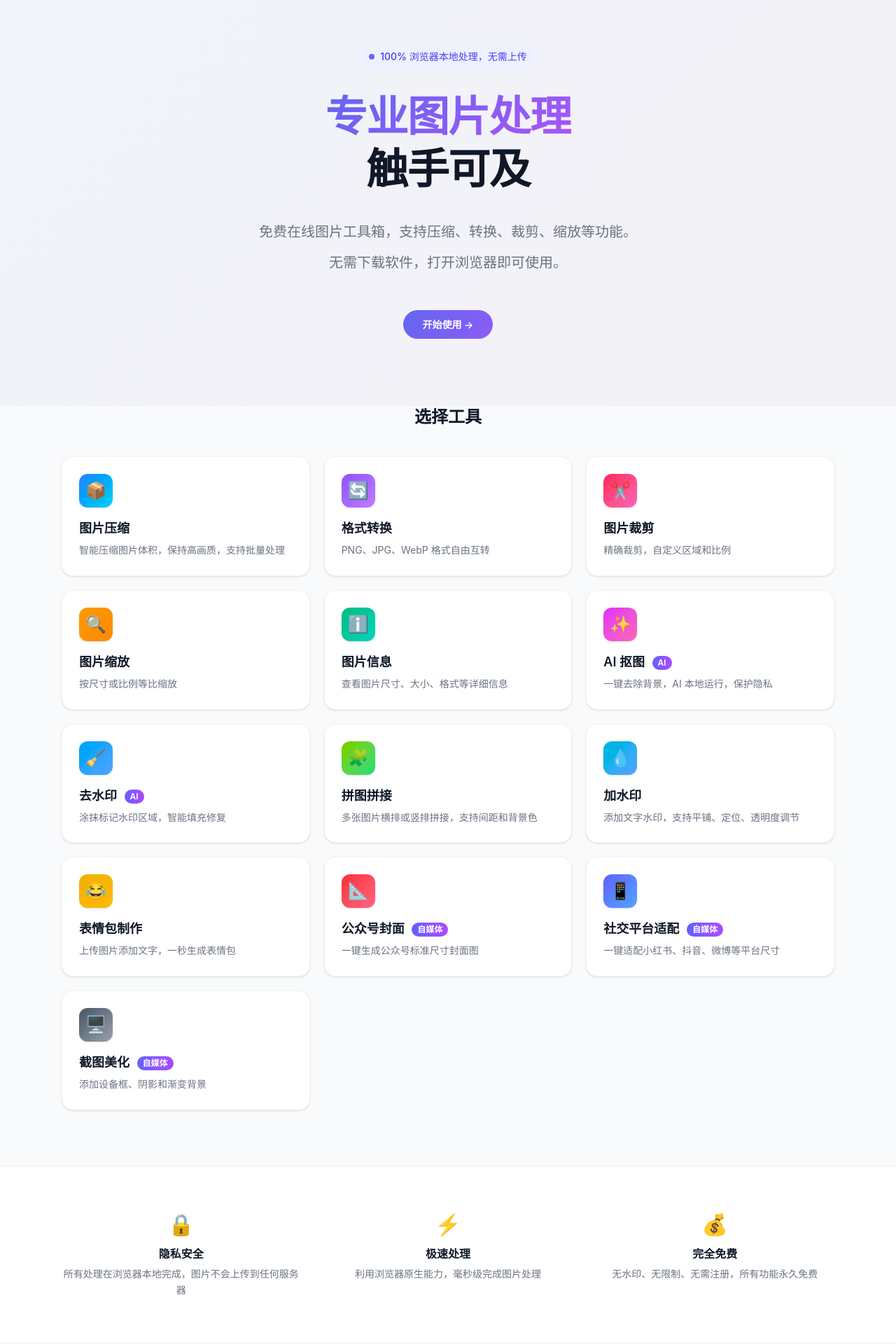
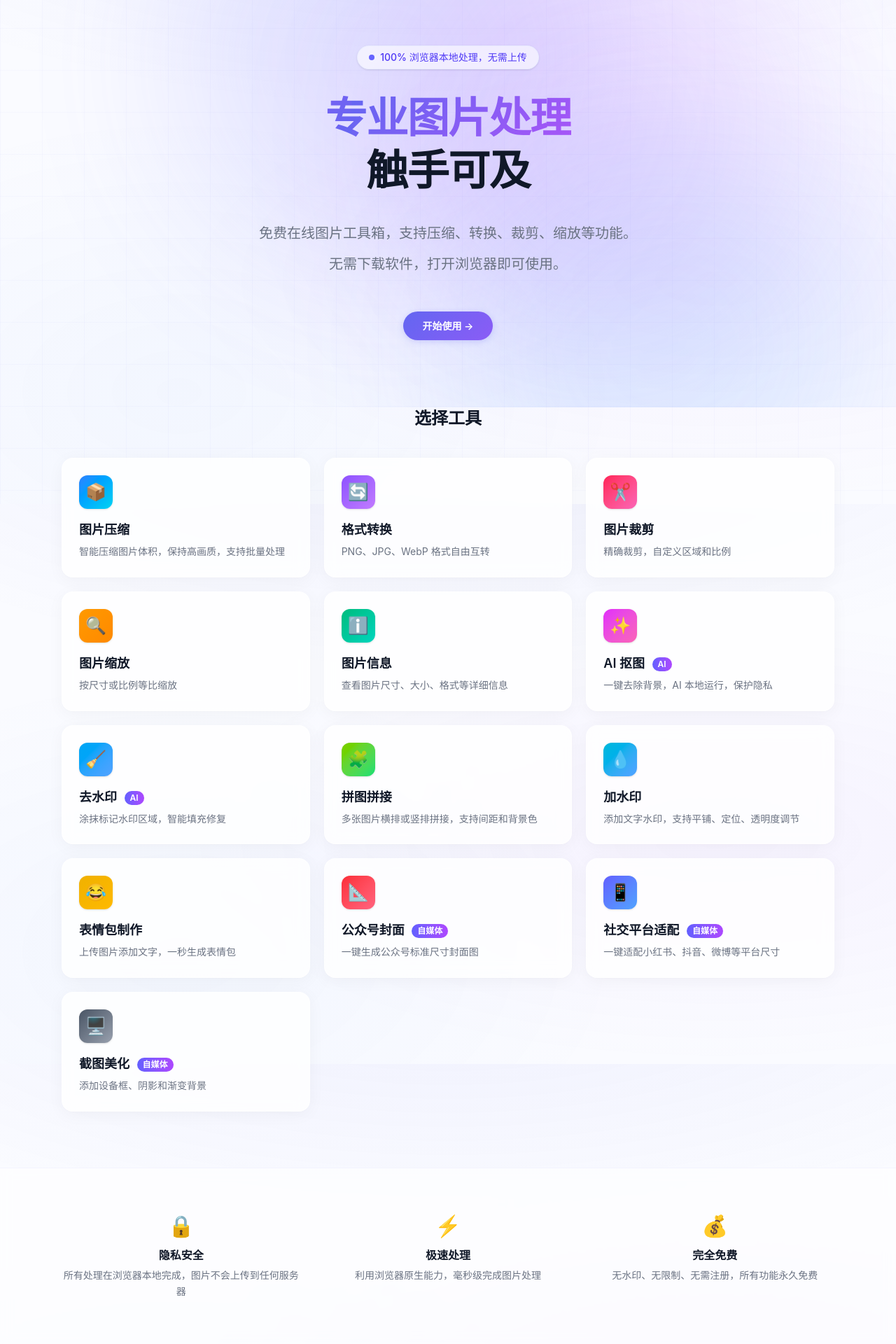
Before and after one commit to xiaoxiao194/image-tools, a Next.js app: page / in a window 1280 px wide. Shown: the part 80-2000 px from the top of the page at 70% size. Built offline with nearby package versions, Linux system fonts and the light colour scheme.

Commit message:
style: 高级背景升级 - 渐变光晕/毛玻璃/网格纹理

```diff
--- a/src/app/globals.css
+++ b/src/app/globals.css
@@ -7,6 +7,31 @@
 
 body {
   font-family: -apple-system, BlinkMacSystemFont, "Segoe UI", Roboto, "Helvetica Neue", Arial, sans-serif;
+  background: #fafbff;
+  background-image:
+    radial-gradient(ellipse 80% 50% at 50% -20%, rgba(99, 102, 241, 0.08), transparent),
+    radial-gradient(ellipse 60% 40% at 80% 60%, rgba(168, 85, 247, 0.05), transparent),
+    radial-gradient(ellipse 50% 50% at 20% 80%, rgba(59, 130, 246, 0.04), transparent);
+  background-attachment: fixed;
+}
+
+/* Subtle grid pattern */
+body::before {
+  content: "";
+  position: fixed;
+  inset: 0;
+  background-image:
+    linear-gradient(rgba(99, 102, 241, 0.03) 1px, transparent 1px),
+    linear-gradient(90deg, rgba(99, 102, 241, 0.03) 1px, transparent 1px);
+  background-size: 60px 60px;
+  pointer-events: none;
+  z-index: 0;
+}
+
+/* Ensure content is above grid */
+body > * {
+  position: relative;
+  z-index: 1;
 }
 
 .gradient-bg {
@@ -14,10 +39,33 @@ body {
 }
 
 .gradient-text {
-  background: linear-gradient(135deg, #6366f1, #a855f7);
+  background: linear-gradient(135deg, #6366f1, #a855f7, #6366f1);
+  background-size: 200% auto;
   -webkit-background-clip: text;
   -webkit-text-fill-color: transparent;
   background-clip: text;
+  animation: shimmer 3s linear infinite;
+}
+
+@keyframes shimmer {
+  to { background-position: 200% center; }
+}
+
+/* Glass navbar */
+.glass-nav {
+  background: rgba(255, 255, 255, 0.72);
+  backdrop-filter: blur(20px) saturate(180%);
+  -webkit-backdrop-filter: blur(20px) saturate(180%);
+  border-bottom: 1px solid rgba(99, 102, 241, 0.08);
+}
+
+/* Glass card */
+.glass-card {
+  background: rgba(255, 255, 255, 0.8);
+  backdrop-filter: blur(10px);
+  -webkit-backdrop-filter: blur(10px);
+  border: 1px solid rgba(255, 255, 255, 0.6);
+  box-shadow: 0 4px 24px rgba(0, 0, 0, 0.04), 0 1px 2px rgba(0, 0, 0, 0.02);
 }
 
 .card-hover {
@@ -25,18 +73,21 @@ body {
 }
 .card-hover:hover {
   transform: translateY(-4px);
-  box-shadow: 0 20px 40px rgba(0, 0, 0, 0.08);
+  box-shadow: 0 20px 40px rgba(99, 102, 241, 0.1), 0 4px 12px rgba(0, 0, 0, 0.04);
+  border-color: rgba(99, 102, 241, 0.15);
 }
 
 .drop-zone {
-  border: 2px dashed #d1d5db;
+  border: 2px dashed rgba(99, 102, 241, 0.25);
   border-radius: 1rem;
   transition: all 0.3s ease;
+  background: rgba(99, 102, 241, 0.02);
 }
 .drop-zone:hover,
 .drop-zone.active {
   border-color: #6366f1;
-  background: rgba(99, 102, 241, 0.04);
+  background: rgba(99, 102, 241, 0.06);
+  box-shadow: 0 0 0 4px rgba(99, 102, 241, 0.06);
 }
 
 .btn-primary {
@@ -49,17 +100,29 @@ body {
   transition: all 0.2s ease;
   border: none;
   cursor: pointer;
+  box-shadow: 0 2px 8px rgba(99, 102, 241, 0.25);
 }
 .btn-primary:hover {
-  opacity: 0.9;
+  opacity: 0.95;
   transform: translateY(-1px);
-  box-shadow: 0 4px 12px rgba(99, 102, 241, 0.4);
+  box-shadow: 0 6px 20px rgba(99, 102, 241, 0.4);
 }
 .btn-primary:disabled {
   opacity: 0.5;
   cursor: not-allowed;
   transform: none;
   box-shadow: none;
+}
+
+/* Hero glow */
+.hero-glow {
+  position: absolute;
+  width: 600px;
+  height: 600px;
+  border-radius: 50%;
+  filter: blur(120px);
+  opacity: 0.15;
+  pointer-events: none;
 }
 
 .fade-in {
@@ -73,3 +136,11 @@ body {
 .file-input-wrapper input[type="file"] {
   display: none;
 }
+
+/* Feature section */
+.feature-section {
+  background: rgba(255, 255, 255, 0.6);
+  backdrop-filter: blur(8px);
+  border-top: 1px solid rgba(99, 102, 241, 0.06);
+  border-bottom: 1px solid rgba(99, 102, 241, 0.06);
+}
--- a/src/app/layout.tsx
+++ b/src/app/layout.tsx
@@ -11,7 +11,7 @@ export const metadata: Metadata = {
 export default function RootLayout({ children }: { children: React.ReactNode }) {
   return (
     <html lang="zh-CN">
-      <body className="bg-gray-50 text-gray-900 min-h-screen flex flex-col">
+      <body className="text-gray-900 min-h-screen flex flex-col">
         <Navbar />
         <div className="flex-1">{children}</div>
         <Footer />
--- a/src/app/page.tsx
+++ b/src/app/page.tsx
@@ -28,9 +28,11 @@ export default function Home() {
     <main>
       {/* Hero */}
       <section className="relative overflow-hidden">
-        <div className="absolute inset-0 gradient-bg opacity-5"></div>
+        <div className="hero-glow bg-indigo-500" style={{ top: "-200px", left: "20%" }}></div>
+        <div className="hero-glow bg-purple-500" style={{ top: "-100px", right: "10%" }}></div>
+        <div className="hero-glow bg-blue-400" style={{ bottom: "-200px", left: "50%" }}></div>
         <div className="max-w-6xl mx-auto px-6 pt-20 pb-24 text-center relative">
-          <div className="inline-flex items-center gap-2 bg-indigo-50 text-indigo-600 text-sm font-medium px-4 py-1.5 rounded-full mb-8">
+          <div className="inline-flex items-center gap-2 bg-white/60 backdrop-blur-sm text-indigo-600 text-sm font-medium px-4 py-1.5 rounded-full mb-8 border border-indigo-100/50 shadow-sm">
             <span className="w-2 h-2 rounded-full bg-indigo-500 animate-pulse"></span>
             100% 浏览器本地处理，无需上传
           </div>
@@ -55,7 +57,7 @@ export default function Home() {
         <h2 className="text-2xl font-bold text-center mb-10">选择工具</h2>
         <div className="grid grid-cols-1 sm:grid-cols-2 lg:grid-cols-3 gap-5">
           {tools.map((t) => (
-            <Link key={t.href} href={t.href} className="card-hover block bg-white rounded-2xl p-6 border border-gray-100 shadow-sm">
+            <Link key={t.href} href={t.href} className="card-hover block glass-card rounded-2xl p-6">
               <div className={`w-12 h-12 rounded-xl bg-gradient-to-br ${t.color} flex items-center justify-center text-2xl mb-4 shadow-sm`}>
                 {t.icon}
               </div>
@@ -67,7 +69,7 @@ export default function Home() {
       </section>
 
       {/* Features */}
-      <section className="bg-white border-y border-gray-100">
+      <section className="feature-section">
         <div className="max-w-6xl mx-auto px-6 py-16">
           <div className="grid grid-cols-1 sm:grid-cols-3 gap-10">
             {features.map((f) => (
--- a/src/components/Footer.tsx
+++ b/src/components/Footer.tsx
@@ -1,6 +1,6 @@
 export default function Footer() {
   return (
-    <footer className="border-t border-gray-100 mt-20">
+    <footer className="border-t border-indigo-50/50 mt-20 bg-white/40 backdrop-blur-sm">
       <div className="max-w-6xl mx-auto px-6 py-8 flex flex-col sm:flex-row items-center justify-between gap-4">
         <p className="text-gray-400 text-sm">© 2026 PixelKit · 所有图片处理均在浏览器本地完成，不上传服务器</p>
         <div className="flex items-center gap-1.5">
--- a/src/components/Navbar.tsx
+++ b/src/components/Navbar.tsx
@@ -7,7 +7,7 @@ export default function Navbar() {
   const isHome = pathname === "/";
 
   return (
-    <nav className="sticky top-0 z-50 backdrop-blur-md bg-white/80 border-b border-gray-100">
+    <nav className="sticky top-0 z-50 glass-nav">
       <div className="max-w-6xl mx-auto px-6 h-16 flex items-center justify-between">
         <Link href="/" className="flex items-center gap-2.5">
           <div className="w-9 h-9 rounded-xl gradient-bg flex items-center justify-center text-white font-bold text-lg">P</div>
```
